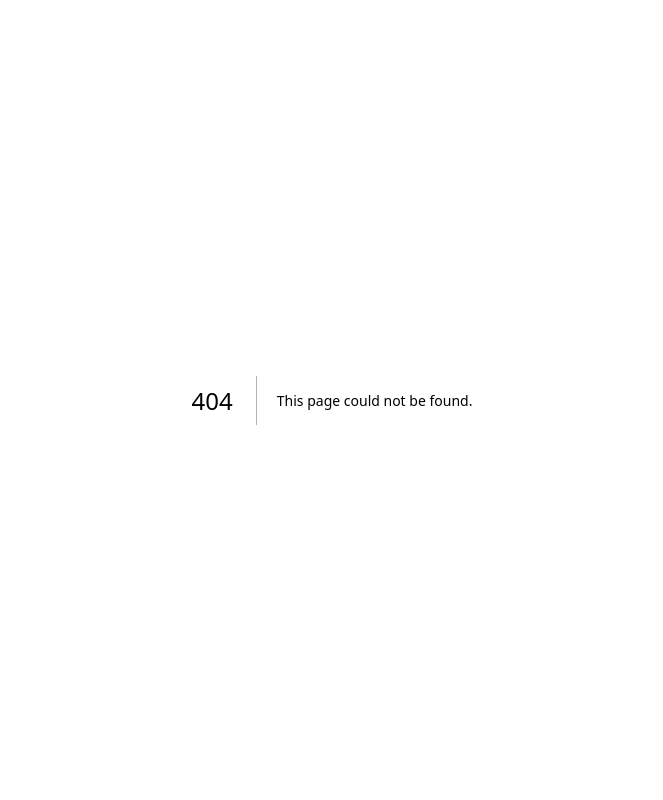
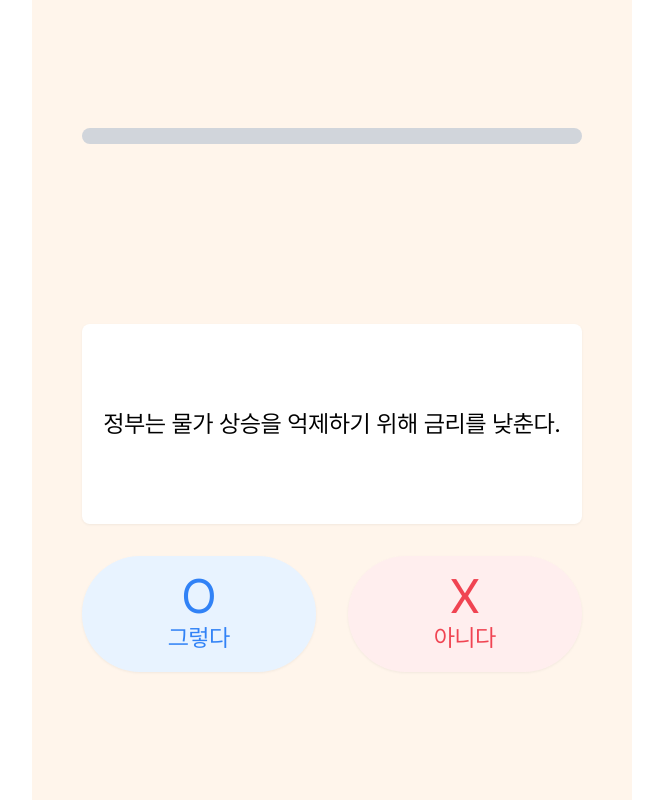
Before and after one commit to devocean-finut/Finut_FE, a Next.js app: page /main/level-test in a window 1280 px wide. Before the commit this address had no page. Shown: the whole page, without its empty margins (308-971 px from the left). Built offline with nearby package versions, Linux system fonts and the light colour scheme.

Commit message:
Add level-test page : 레벨 테스트 하위 컴포넌트 (ProgressBar, QuizContent)

```diff
--- /dev/null
+++ b/app/main/level-test/page.tsx
@@ -0,0 +1,58 @@
+"use client";
+
+import ProgressBar from "@/src/components/Levet-test/ProgressBar";
+import QuizContent, {
+  QuestionType,
+} from "@/src/components/Levet-test/QuizContent";
+import { useEffect, useState } from "react";
+
+function Page() {
+  const [quizNumber, setQuizNumber] = useState(0);
+  const totalQuiz = 3;
+  const nextQuiz = () => {
+    setQuizNumber(quizNumber + 1);
+  };
+
+  const sampleQuiz: QuestionType[] = [
+    {
+      id: 1,
+      difficulty: "LO",
+      question: "정부는 물가 상승을 억제하기 위해 금리를 낮춘다.",
+      answer: false,
+      description:
+        "정부는 물가 상승을 억제하기 위해 금리를 높이는 정책을 시행한다. 금리를 높이면 돈을 빌리는 것이 어려워지기 때문에 소비가 줄어들고, 생산이 감소하게 되어 물가 상승을 억제할 수 있다.",
+    },
+    {
+      id: 2,
+      difficulty: "MI",
+      question: "환율이 하락하면 수출업자에게 유리하다.",
+      answer: true,
+      description:
+        "환율이 하락하면 외국인이 한국의 수출물을 더 싸게 구입할 수 있기 때문에 수출업자에게 유리하다. 따라서 수출이 증가하게 되어 국내 경제에 긍정적인 영향을 미친다.",
+    },
+    {
+      id: 3,
+      difficulty: "HI",
+      question:
+        "긴축 정책은 통화 공급을 줄여 인플레이션을 억제하고 경기를 둔화시키기 위한 경제 정책이다.",
+      answer: true,
+      description:
+        "긴축 정책은 통화 공급을 줄여 인플레이션을 억제하고 경기를 둔화시키기 위한 경제 정책이다. 긴축 정책은 통화량을 줄이기 때문에 금리가 오르고, 소비와 투자가 감소하게 된다.",
+    },
+  ];
+  useEffect(() => {
+    // quiz fetch하기
+  }, []);
+  return (
+    <main className="h-full flex flex-col justify-center items-center">
+      <ProgressBar current={quizNumber} total={totalQuiz} />
+      <QuizContent
+        quiz={sampleQuiz}
+        quizNumber={quizNumber}
+        nextQuiz={nextQuiz}
+      />
+    </main>
+  );
+}
+
+export default Page;
--- /dev/null
+++ b/src/components/Levet-test/ProgressBar.tsx
@@ -0,0 +1,19 @@
+import React from "react";
+
+type ProgressBarProps = {
+  current: number;
+  total: number;
+};
+
+function ProgressBar({ current, total }: ProgressBarProps) {
+  return (
+    <div className="w-5/6 h-4 bg-gray-300 rounded-full">
+      <div
+        className="h-full bg-primary rounded-lg"
+        style={{ width: `${(current / total) * 100}%` }}
+      />
+    </div>
+  );
+}
+
+export default ProgressBar;
--- /dev/null
+++ b/src/components/Levet-test/QuizContent.tsx
@@ -0,0 +1,55 @@
+// O X 문자 수정 필요
+
+import React from "react";
+import { Button } from "../Button";
+
+export type QuestionType = {
+  id: number;
+  difficulty: "HI" | "MI" | "LO";
+  question: string;
+  answer: boolean;
+  description: string;
+};
+type QuizContentProps = {
+  quiz: QuestionType[];
+  quizNumber: number;
+  nextQuiz: () => void;
+};
+
+function QuizContent({ quiz, quizNumber, nextQuiz }: QuizContentProps) {
+  return (
+    <div className="w-5/6 flex flex-col gap-8 pt-[30%]">
+      <div className="bg-white text-2xl p-4 rounded-lg break-words drop-shadow-sm min-h-[200px] flex justify-center items-center">
+        {quiz[quizNumber].question}
+      </div>
+      <div className="w-full flex gap-8">
+        <Button
+          width="100%"
+          backgroundColor="blue-secondary"
+          color="blue-primary"
+          fontSize="2xl"
+          weight="bold"
+          className="drop-shadow-sm flex flex-col items-center"
+        >
+          <span className="text-5xl">O</span>
+          <span>그렇다</span>
+        </Button>
+        <Button
+          width="100%"
+          backgroundColor="red-secondary"
+          color="red-primary"
+          fontSize="2xl"
+          weight="bold"
+          className="drop-shadow-sm flex flex-col items-center"
+        >
+          <span className="text-5xl">X</span> <span>아니다</span>
+        </Button>
+      </div>
+      {/* <div>
+        <button onClick={nextQuiz}>다음</button>
+      </div> */}
+    </div>
+  );
+}
+
+export default QuizContent;
```
